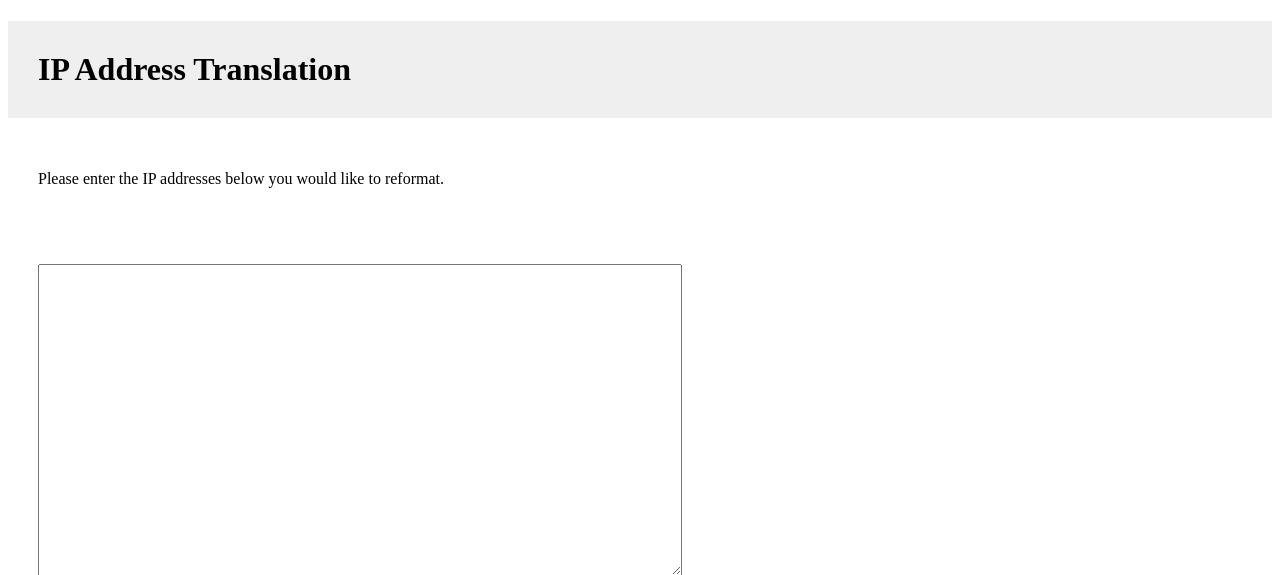
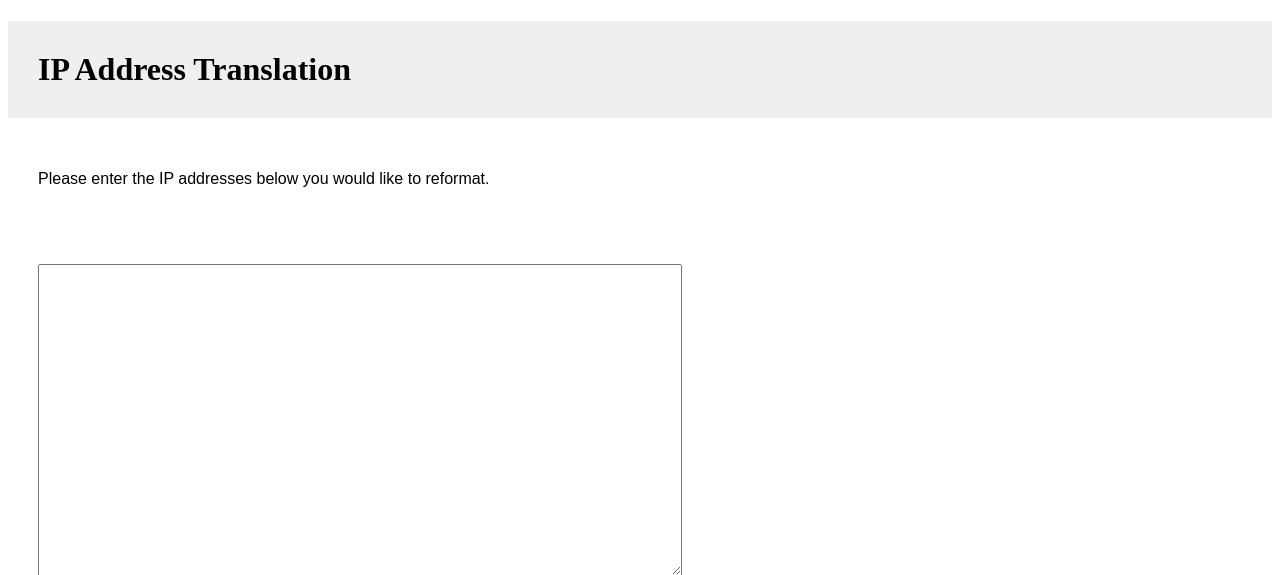
Before and after one commit to michlender/parse-ip, a Django app: page / in a window 1280 px wide. Shown: the top 575 px of the page. Run offline with Django 3.2, Linux system fonts and the light colour scheme.

Commit message:
Closed head in html

```diff
--- a/parseip/parseip_page/static/css/parseip_page.css
+++ b/parseip/parseip_page/static/css/parseip_page.css
@@ -5,6 +5,7 @@ h1 {
 
 p {
   padding: 30px;
+  font-family: arial;
 }
 
 textarea {
--- a/parseip/parseip_page/templates/parseip_page/parseip_page.html
+++ b/parseip/parseip_page/templates/parseip_page/parseip_page.html
@@ -5,6 +5,7 @@
   <head>
       <title>IP Form</title>
       <link rel="stylesheet" href="{% static 'css/parseip_page.css' %}">
+  </head>
   <body>
     <h1>IP Address Translation</h1>
     <p>Please enter the IP addresses below you would like to reformat.</p>
```
